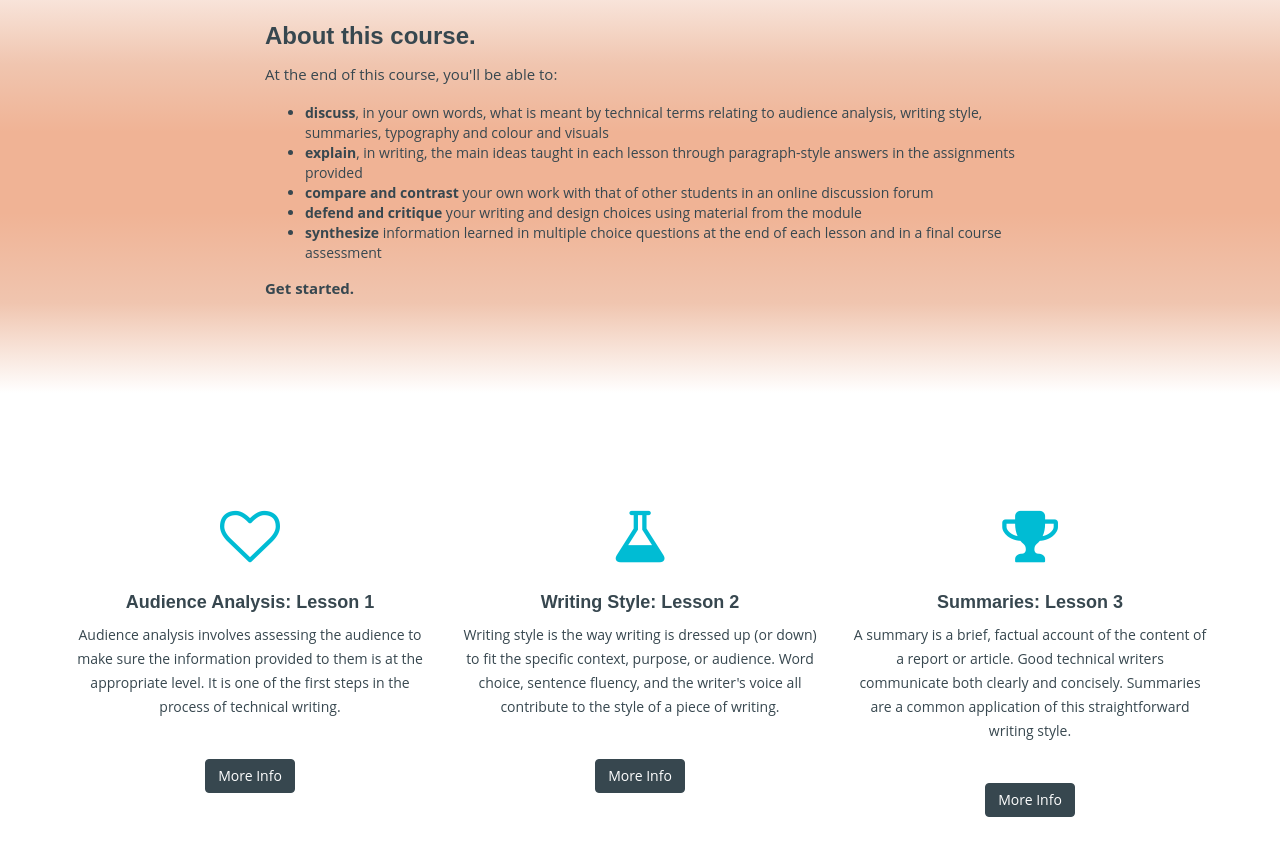
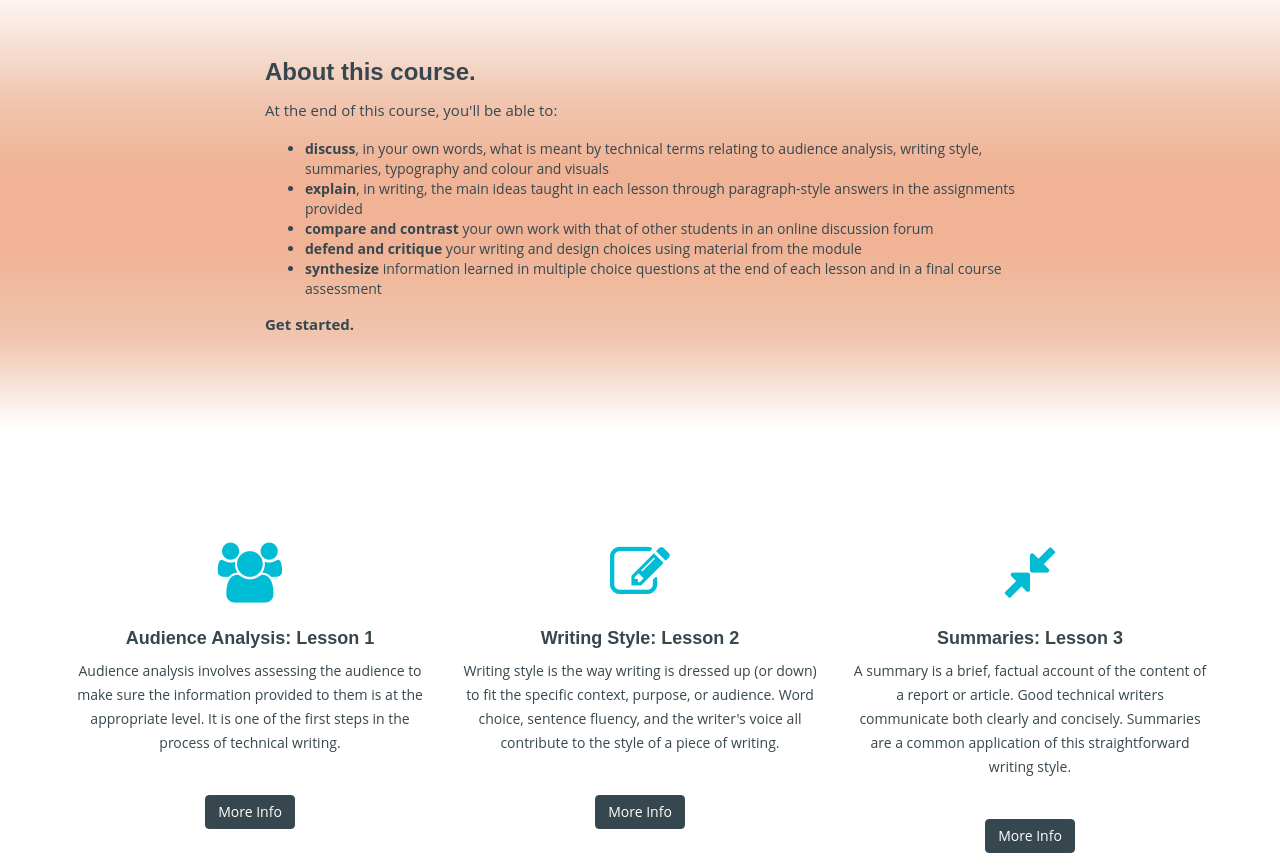
Before and after one commit to lalib035/learn, a plain HTML site: page index.html in a window 1280 px wide. Shown: the part 1058-1926 px from the top of the page. Drawn offline with nearby package versions, Linux system fonts and the light colour scheme; a web font is replaced by a local one.

Commit message:
Index updates
Splash image, ions

```diff
--- a/index.html
+++ b/index.html
@@ -71,7 +71,7 @@
 					<h1>Welcome!</h1>
 					<h5>Introduction to Technical Communication is an online learning course on technical writing and communication strategies.</h5>
 					<h5>This course will introduce you to the world of technical communication and provide you with the tools to understand technical communication fundamentals and progress further in the field.</h5>
-
+	 				<p><br></p>
 				</div>
 				<div class="col-lg-8 col-lg-offset-2 himg">
 					<img src="assets/img/browser.png" class="img-responsive">
@@ -124,19 +124,19 @@
 	 	<div class="container">
  			<div class="row centered">
  				<div class="col-md-4">
- 					<i class="fa fa-heart-o"></i>
+ 					<i class="fa fa-users"></i>
  					<h4 class="centered">Audience Analysis: Lesson 1</h4>
  					<p class="centered">Audience analysis involves assessing the audience to make sure the information provided to them is at the appropriate level. It is one of the first steps in the process of technical writing.</p>
  					<p class="centered"><br/><a href="lesson1.html" class="btn btn-theme">More Info</a></p>
  				</div>
  				<div class="col-md-4">
- 					<i class="fa fa-flask"></i>
+ 					<i class="fa fa-pencil-square-o"></i>
  					<h4 class="centered">Writing Style: Lesson 2</h4>
  					<p class="centered">Writing style is the way writing is dressed up (or down) to fit the specific context, purpose, or audience. Word choice, sentence fluency, and the writer's voice all contribute to the style of a piece of writing.</p>
  					<p class="centered"><br/><a href="lesson2.html" class="btn btn-theme">More Info</a></p>
  				</div>
  				<div class="col-md-4">
- 					<i class="fa fa-trophy"></i>
+ 					<i class="fa fa-compress"></i>
  					<h4 class="centered">Summaries: Lesson 3</h4>
  					<p class="centered">A summary is a brief, factual account of the content of a report or article. Good technical writers communicate both clearly and concisely. Summaries are a common application of this straightforward writing style.</p>
  					<p class="centered"><br/><a href="lesson3.html" class="btn btn-theme">More Info</a></p>
```
Also changed, not shown: assets/img/post01.jpg (deleted), assets/img/post02.jpg (deleted), assets/img/post03.jpg (deleted), assets/img/t-back.jpg (deleted), assets/img/thumb01.jpg (deleted), assets/img/thumb02.jpg (deleted), assets/img/thumb03.jpg (deleted), assets/img/thumb04.jpg (deleted), 1 other file.
